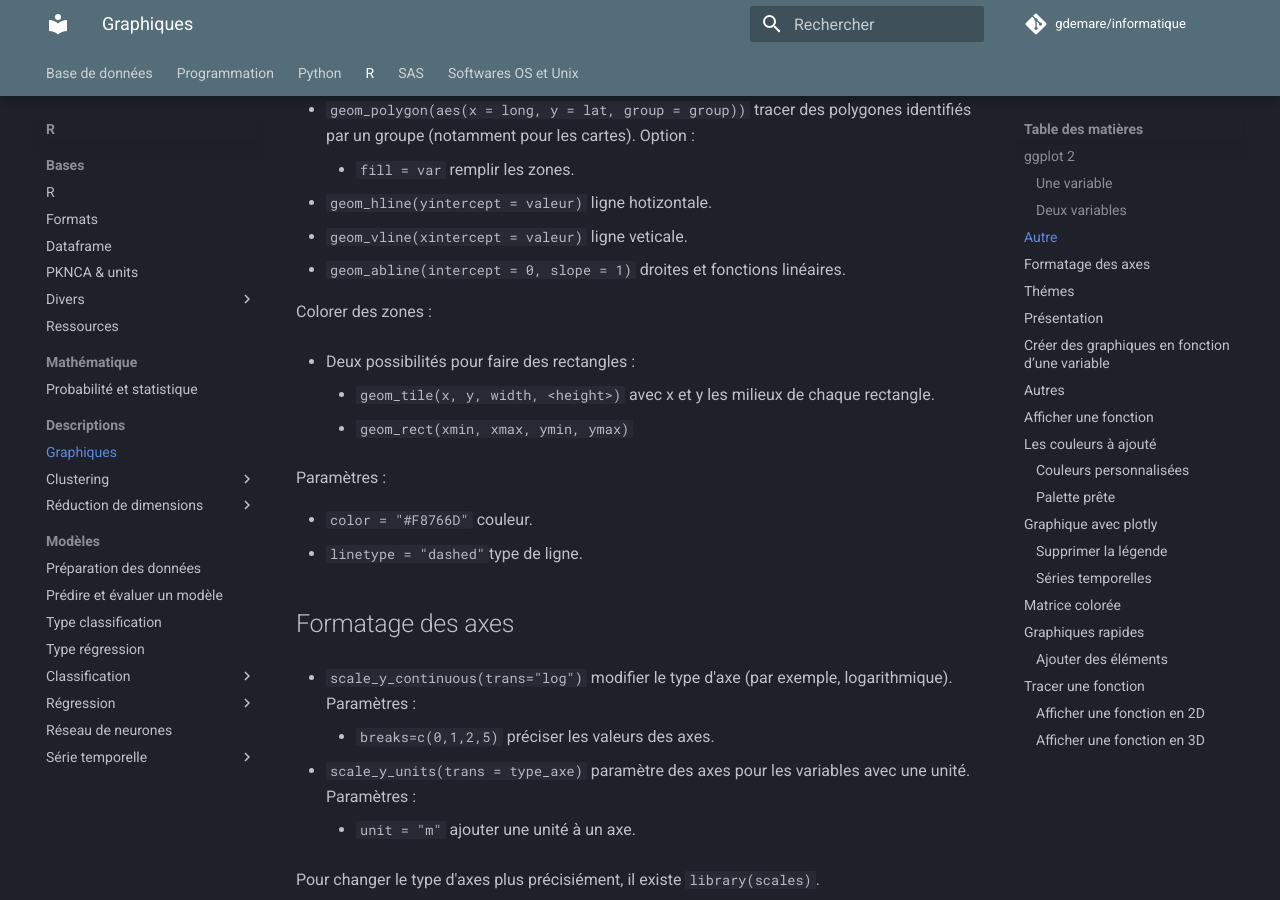
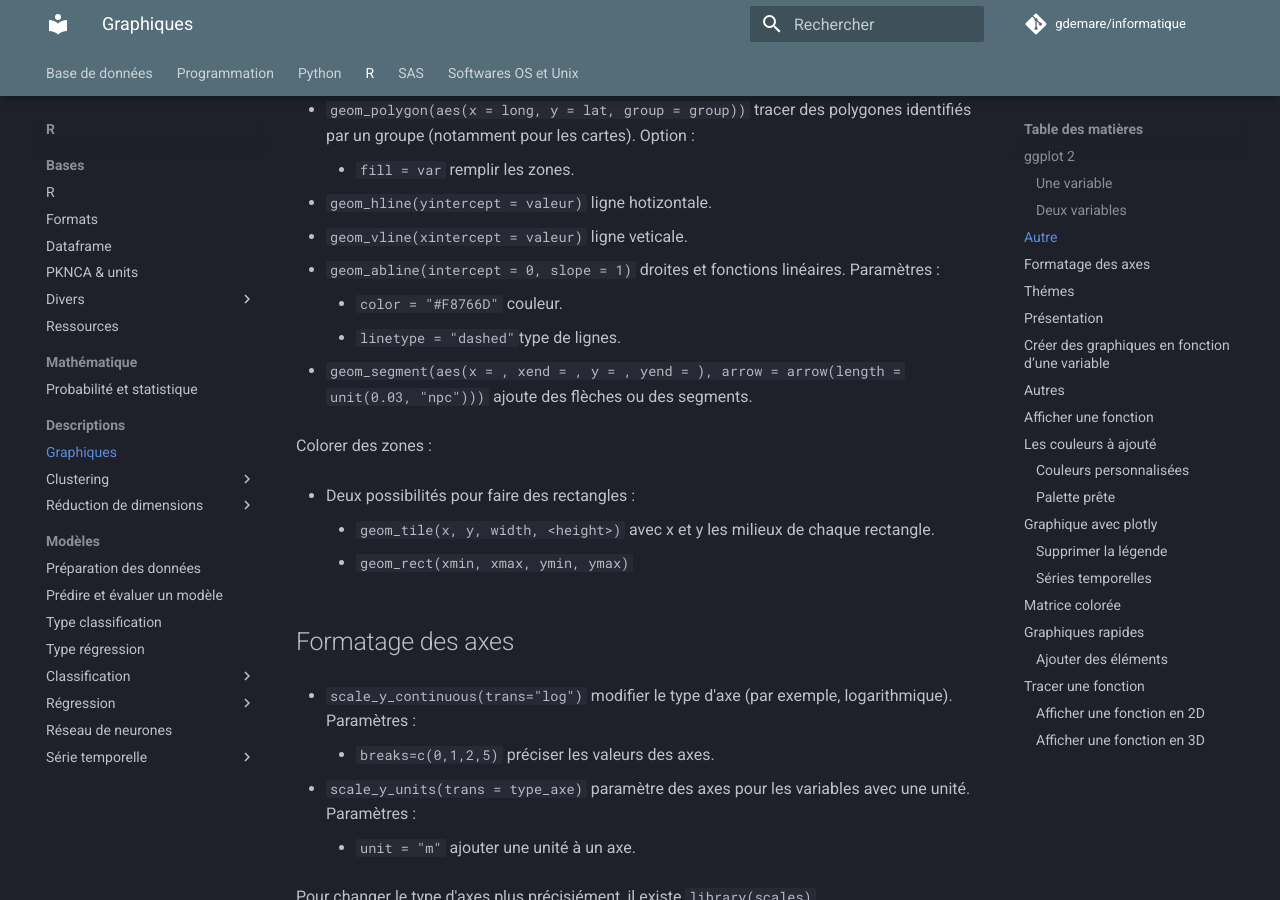
Before and after one commit to gdemare/Informatique, an MkDocs documentation site: the page built from docs/r/graphiques_r.md, in a window 1280 px wide and 900 px high, scrolled down 2264 px. Built offline with MkDocs 1.6.1 and Material for MkDocs 9.7.7, drawn with Linux system fonts in a browser that asks for light colours; comment, search, counter and statistics services are not loaded.

Commit message:
Update graphiques_r.md

```diff
--- a/docs/r/graphiques_r.md
+++ b/docs/r/graphiques_r.md
@@ -81,19 +81,21 @@ Libellés :
 
 * `geom_hline(yintercept = valeur)` ligne hotizontale.
 * `geom_vline(xintercept = valeur)` ligne veticale.
-* `geom_abline(intercept = 0, slope = 1)` droites et fonctions linéaires.
+* `geom_abline(intercept = 0, slope = 1)` droites et fonctions linéaires. Paramètres :
+
+	* `color = "#F8766D"` couleur.
+	* `linetype = "dashed"`type de lignes.
+
+* `geom_segment(aes(x = , xend = , y = , yend = ), arrow = arrow(length = unit(0.03, "npc")))` ajoute des flèches ou des segments.
 
 Colorer des zones :
 
 * Deux possibilités pour faire des rectangles :
 
 	* `geom_tile(x, y, width, <height>)` avec x et y les milieux de chaque rectangle.
- 	*  `geom_rect(xmin, xmax, ymin, ymax)`
+ 	* `geom_rect(xmin, xmax, ymin, ymax)`
 
-Paramètres :
 
-* `color = "#F8766D"` couleur.
-* `linetype = "dashed"`type de ligne.
 
 ## Formatage des axes
 
```
